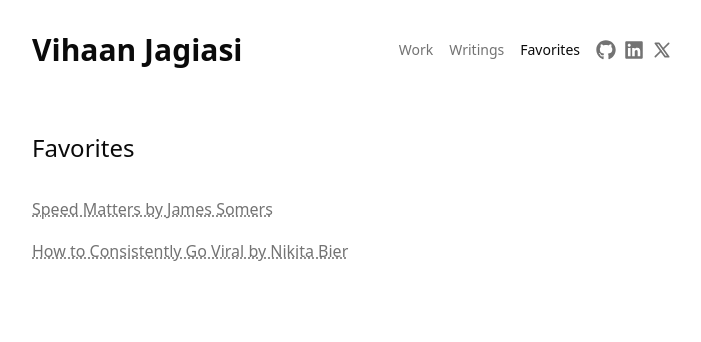
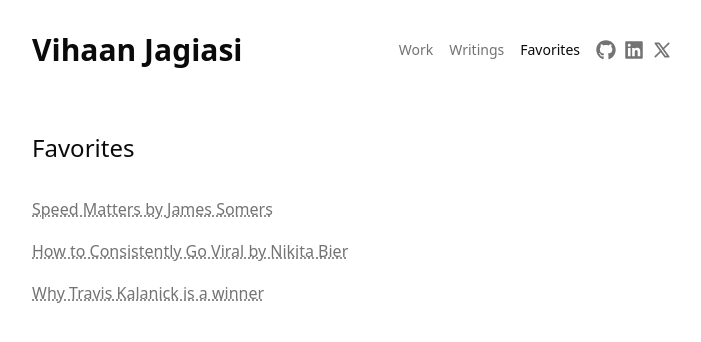
Before and after one commit to VJagiasi/personal-website, a Next.js app: page /favorites in a window 1280 px wide. Shown: the top 342 px of the page, without its empty margins (288-989 px from the left). Built offline with nearby package versions, Linux system fonts and the light colour scheme.

Commit message:
add another favourite

```diff
--- a/app/favorites/page.tsx
+++ b/app/favorites/page.tsx
@@ -25,6 +25,16 @@ export default function FavoritesPage() {
             How to Consistently Go Viral by Nikita Bier
           </a>
         </li>
+        <li>
+          <a
+            href="https://x.com/chrishlad/status/1863919588666220764/photo/1"
+            target="_blank"
+            rel="noopener noreferrer"
+            className="text-base leading-relaxed text-muted-foreground underline decoration-dotted hover:text-foreground"
+          >
+            Why Travis Kalanick is a winner
+          </a>
+        </li>
       </ul>
     </main>
   )
```
